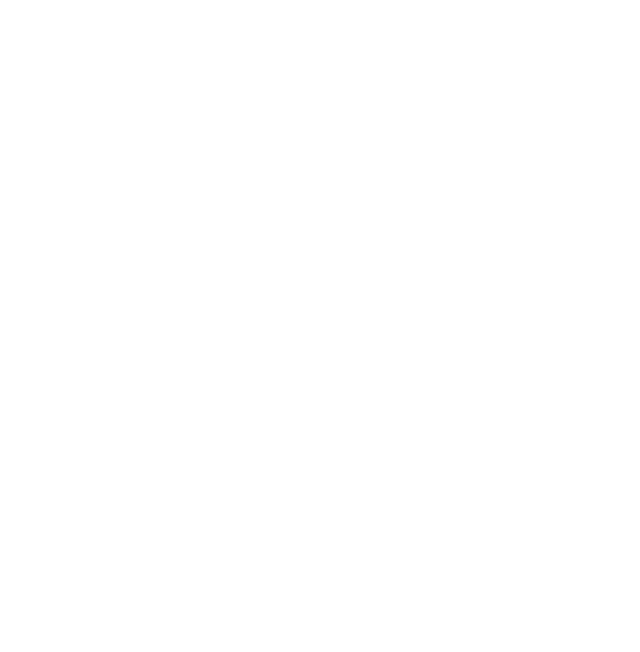
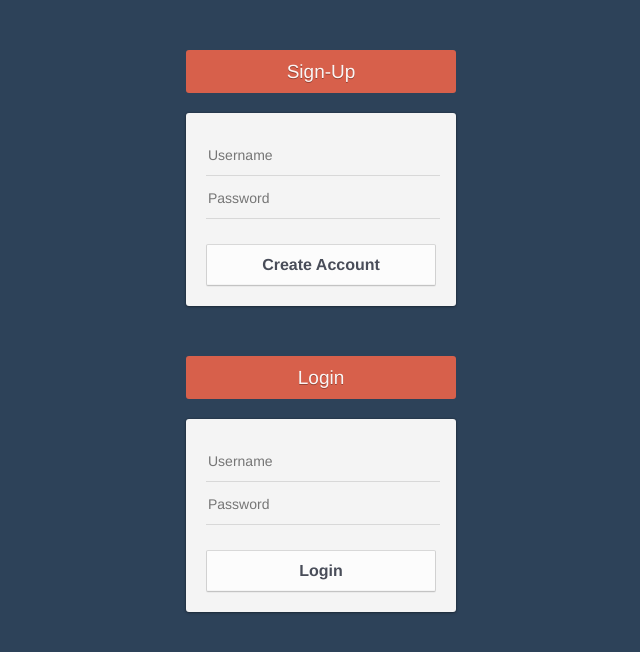
Before and after one commit to tiagommferreira/LTW-Project, a PHP site: page / in a window 1280 px wide. Before the commit the part shown is empty. Shown: the top 652 px of the page, without its empty margins (319-959 px from the left). Run offline with PHP 8.4, Linux system fonts and the light colour scheme.

Commit message:
login/register forms

```diff
--- a/index.html
+++ b/index.html
@@ -1,11 +1,22 @@
 <!DOCTYPE html>
-<html>
-	<head>
-		<title>Projecto</title>
-		<meta charset="utf-8"/>
-		<link rel = "stylesheet" href = "style.css">
-	</head>
-	<body>
+<head>
+  <meta charset="utf-8">
+  <title>Poll Manager</title>
+  <link rel="stylesheet" href="style.css">
+</head>
+<body>
+  <h1 class="forms-title">Sign-Up</h1>
+  <form class="register">
+    <input type="username" class="forms-input" placeholder="Username">
+    <input type="password" class="forms-input" placeholder="Password">
+    <input type="submit" value="Create Account" class="forms-button">
+  </form>
 
-	</body>
+  <h1 class="forms-title">Login</h1>
+  <form class="login">
+    <input type="username" class="forms-input" placeholder="Username">
+    <input type="password" class="forms-input" placeholder="Password">
+    <input type="submit" value="Login" class="forms-button">
+  </form>
+</body>
 </html>
--- a/style.css
+++ b/style.css
@@ -1,33 +1,108 @@
+
 body {
-	background-color: white;
-	color: white;
+  line-height: 1;
 }
 
-#tabs li {
-	display: inline;
+ol, ul {
+  list-style: none;
 }
 
-#tabs li div {
-	display: none;
+blockquote, q {
+  quotes: none;
 }
 
-#tabs li:target div {
-	display: block;
-	position: absolute;
-	background-color: white;
-	color: black;
-	padding: 1em;
-
+blockquote:before, blockquote:after,
+q:before, q:after {
+  content: '';
+  content: none;
 }
 
-a {
-	color:white;
-	background-color: #999;
-	border-top-left-radius: 1.2em;
-	border-top-right-radius: 1.2em;
-	padding: 0.5em;
+table {
+  border-collapse: collapse;
+  border-spacing: 0;
 }
 
-#wellcome {
-	margin-left: 3em;
+body {
+  font: 14px/20px 'Helvetica Neue', Helvetica, Arial, sans-serif;
+  color: #404040;
+  background: #2d4259;
 }
+
+.forms-title {
+  width: 270px;
+  line-height: 43px;
+  margin: 50px auto 20px;
+  font-size: 19px;
+  font-weight: 500;
+  color: white;
+  color: rgba(255, 255, 255, 0.95);
+  text-align: center;
+  text-shadow: 0 1px rgba(0, 0, 0, 0.3);
+  background: #d7604b;
+  border-radius: 3px;
+}
+
+.register {
+  margin: 0 auto;
+  width: 230px;
+  padding: 20px;
+  background: #f4f4f4;
+  border-radius: 3px;
+  box-shadow: 0 0 1px 1px rgba(0, 0, 0, 0.1), 0 1px 3px rgba(0, 0, 0, 0.3);
+}
+
+.login {
+  margin: 0 auto;
+  width: 230px;
+  padding: 20px;
+  background: #f4f4f4;
+  border-radius: 3px;
+  box-shadow: 0 0 1px 1px rgba(0, 0, 0, 0.1), 0 1px 3px rgba(0, 0, 0, 0.3);
+}
+
+input {
+  font-family: inherit;
+  font-size: inherit;
+  color: inherit;
+}
+
+.forms-input {
+  display: block;
+  width: 100%;
+  height: 38px;
+  margin-top: 2px;
+  font-weight: 500;
+  background: none;
+  border: 0;
+  border-bottom: 1px solid #d8d8d8;
+}
+.forms-input:focus {
+  border-color: #1e9ce6;
+  outline: 0;
+}
+
+.forms-button {
+  display: block;
+  width: 100%;
+  height: 42px;
+  margin-top: 25px;
+  font-size: 16px;
+  font-weight: bold;
+  color: #494d59;
+  text-align: center;
+  text-shadow: 0 1px rgba(255, 255, 255, 0.5);
+  background: #fcfcfc;
+  border: 1px solid;
+  border-color: #d8d8d8 #d1d1d1 #c3c3c3;
+  border-radius: 2px;
+  cursor: pointer;
+  box-shadow: inset 0 -1px rgba(0, 0, 0, 0.03), 0 1px rgba(0, 0, 0, 0.04);
+}
+.forms-button:active {
+  background: #eee;
+  border-color: #c3c3c3 #d1d1d1 #d8d8d8;
+  box-shadow: inset 0 1px rgba(0, 0, 0, 0.03);
+}
+.forms-button:focus {
+  outline: 0;
+}
```
